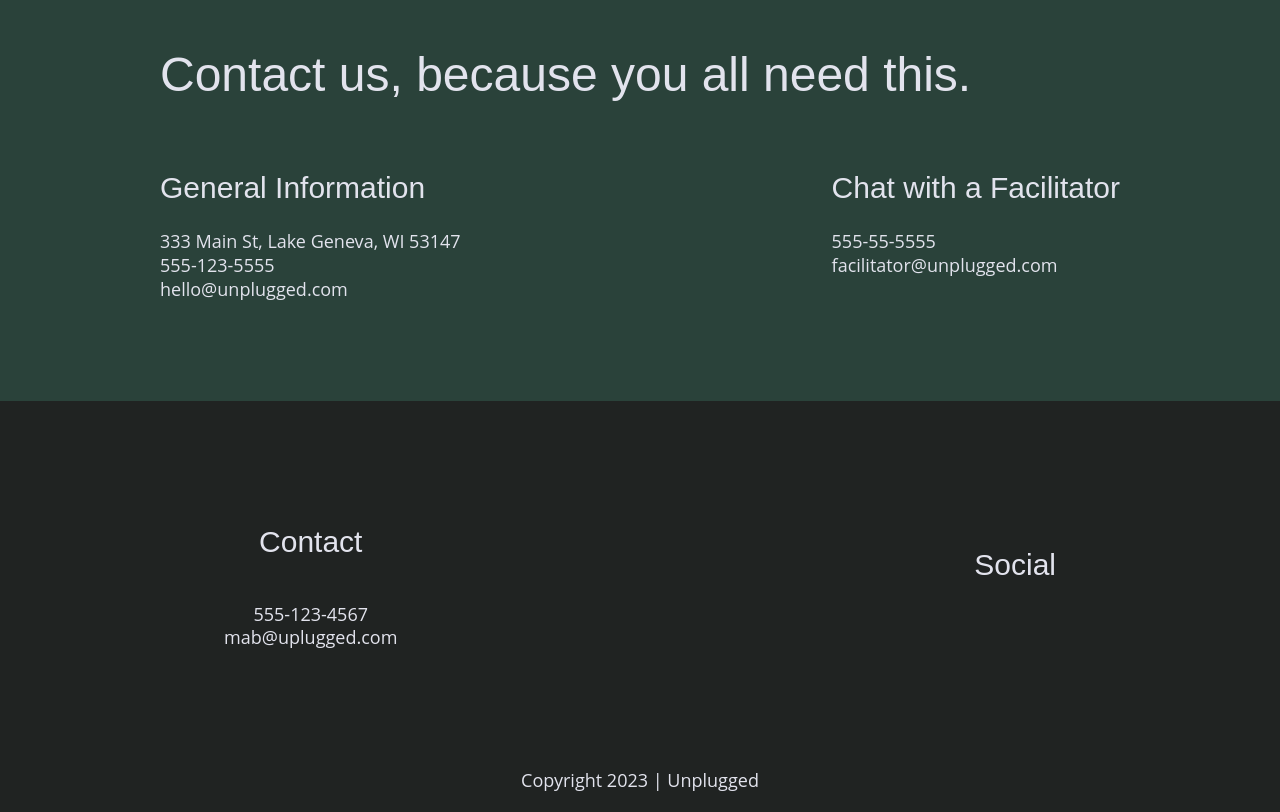
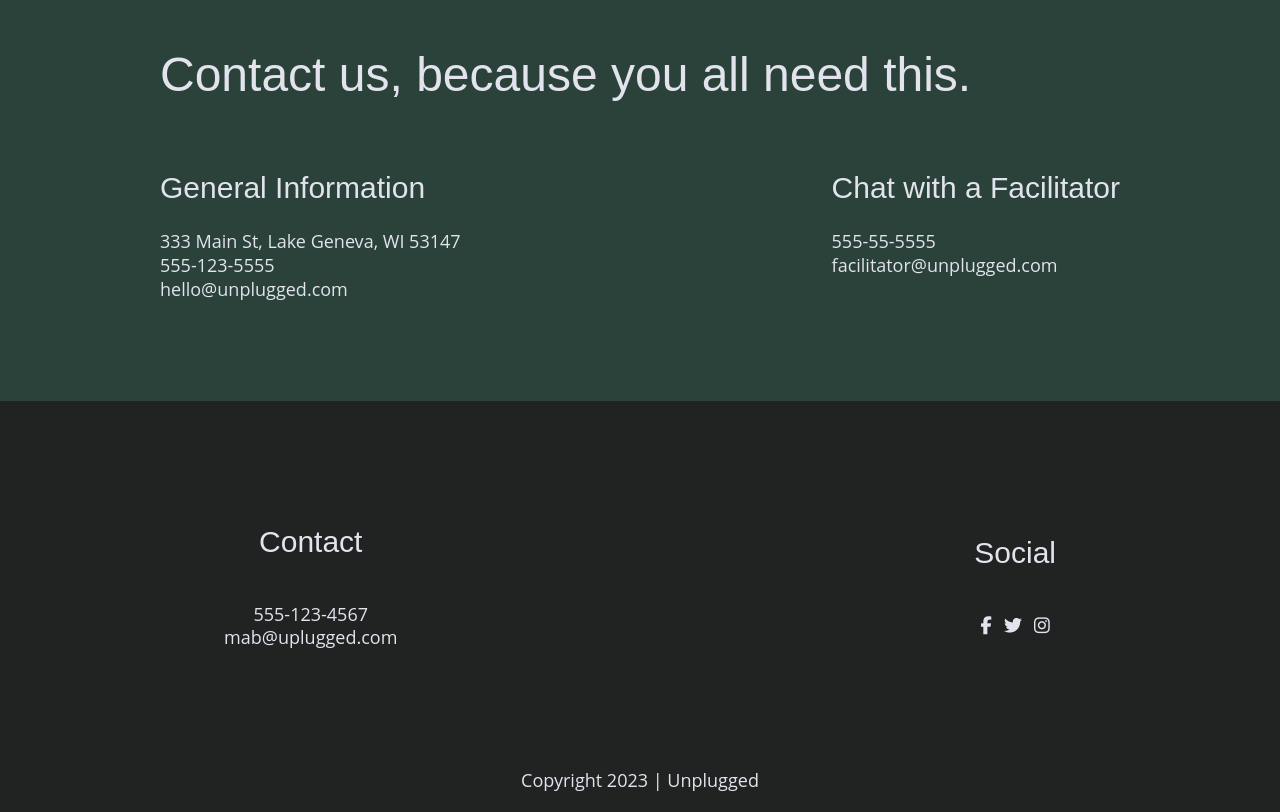
Before and after one commit to mabgray/unplugged-00, a website: page about/index.html in a window 1280 px wide. Shown: the part 1277-2089 px from the top of the page. Drawn offline with Linux system fonts and the light colour scheme.

Commit message:
Font icons to footer

```diff
--- a/about/index.html
+++ b/about/index.html
@@ -114,13 +114,19 @@
           <h4>Social</h4>
           <div class="social-icons">
             <p>
-              <a href="https://www.facebook.com/Skillcrush/" target="_blank"></a>
+              <a href="https://www.facebook.com/Skillcrush/" target="_blank">
+                <i class="fab fa-facebook-f"></i>
+              </a>
             </p>
             <p>
-              <a href="https://www.twitter.com/Skillcrush/" target="_blank"></a>
+              <a href="https://www.twitter.com/Skillcrush/" target="_blank">
+                <i class="fab fa-twitter"></i>
+              </a>
             </p>
             <p>
-              <a href="https://www.instagram.com/Skillcrush/" target="_blank"></a>
+              <a href="https://www.instagram.com/Skillcrush/" target="_blank">
+                <i class="fab fa-instagram"></i>
+              </a>
             </p>
           </div>
         </div>
```
Also changed, not shown: faq/index.html (+9 -3 lines), index.html (+9 -3 lines).
